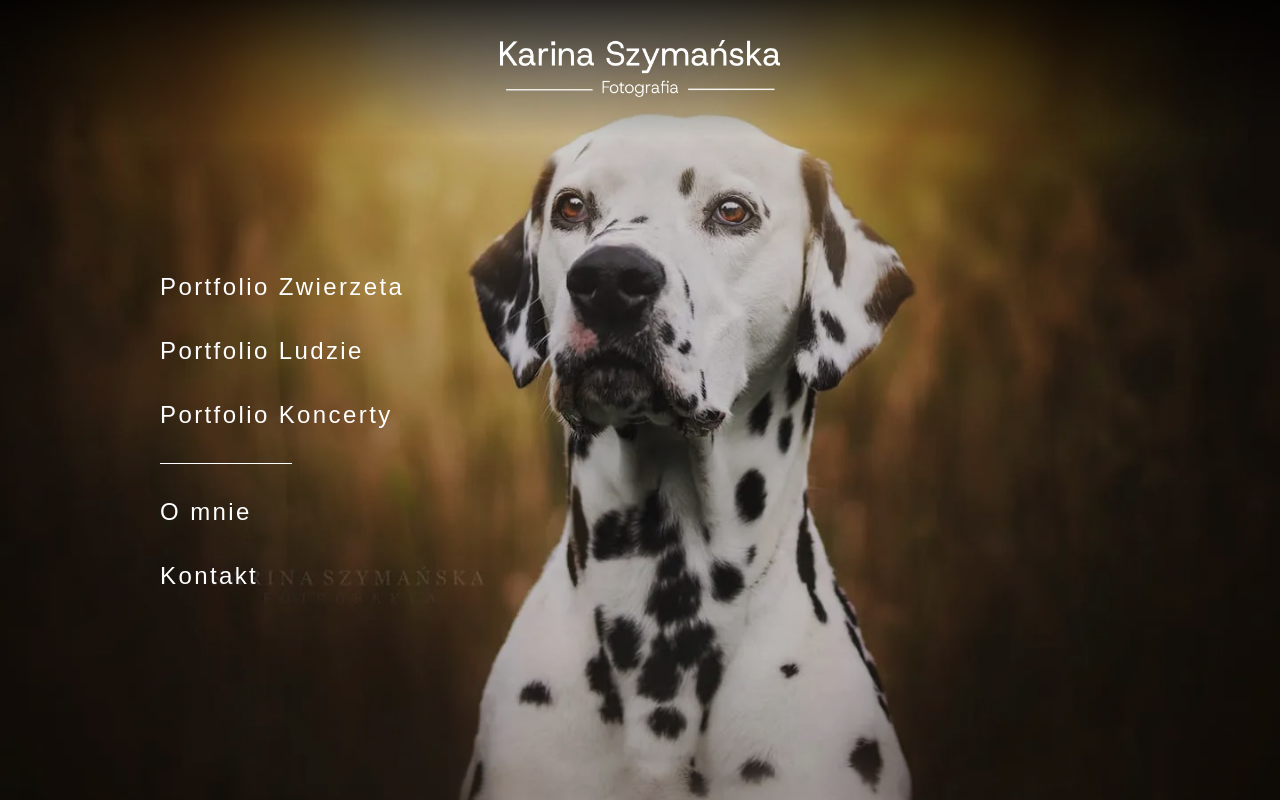
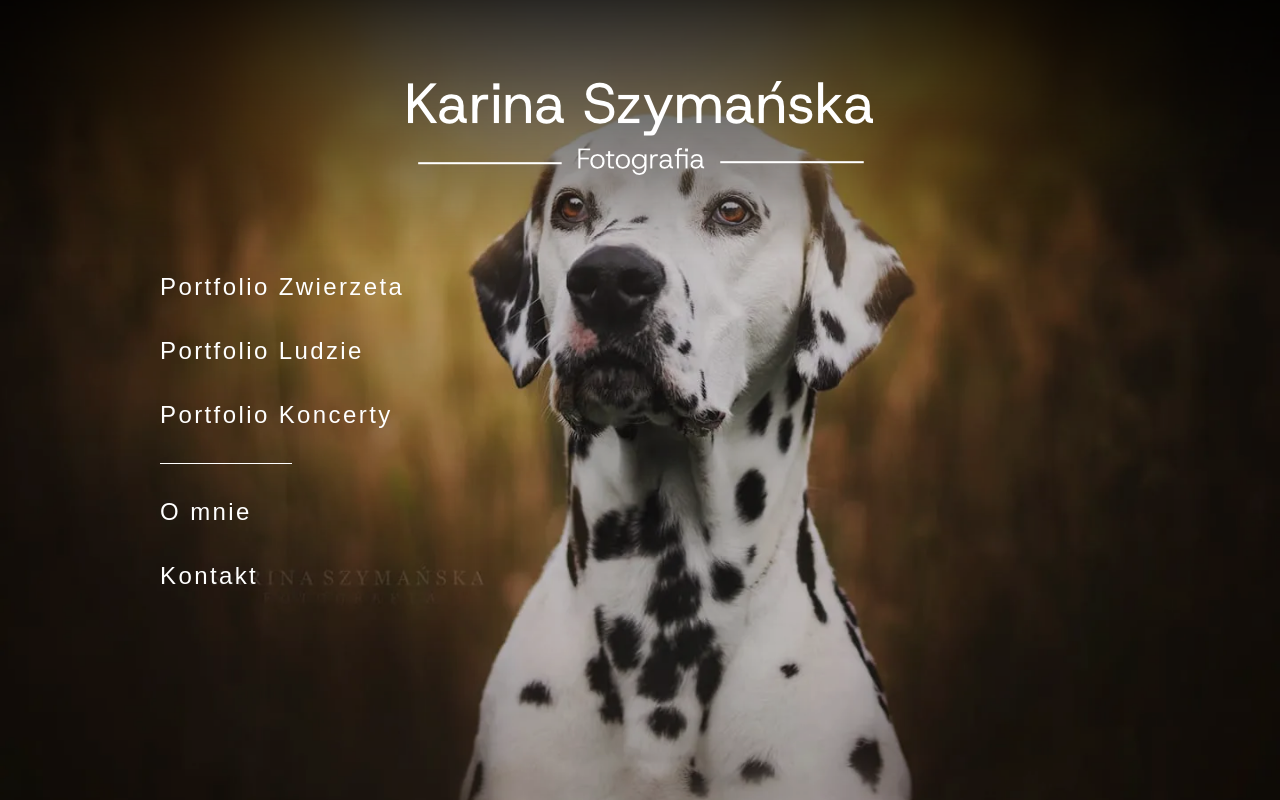
Before and after one commit to Swierszczykowaty/Portfolio_Szymanska, a Next.js app: page / in a window 1280 px wide. Built offline with nearby package versions, Linux system fonts and the light colour scheme; a web font is replaced by a local one.

Commit message:
[ADD] - Fotter black screen

```diff
--- a/package.json
+++ b/package.json
@@ -12,7 +12,7 @@
     "@gsap/react": "^2.1.1",
     "ajv": "^8.17.1",
     "gsap": "^3.12.5",
-    "next": "^15.1.1-canary.1",
+    "next": "^15.1.1-canary.4",
     "punycode": "^2.3.1",
     "react": "^19.0.0",
     "react-dom": "^19.0.0",
--- a/src/app/About/page.tsx
+++ b/src/app/About/page.tsx
@@ -7,7 +7,6 @@ import { useGSAP } from '@gsap/react';
 import Aboutphoto from '../../../public/photos/concert/1.webp'
 
 gsap.registerPlugin(useGSAP);
-
 const About = () => {
   useGSAP(() => {
     gsap.fromTo(
--- a/src/app/Portfolio_dogs/page.tsx
+++ b/src/app/Portfolio_dogs/page.tsx
@@ -67,11 +67,6 @@ const Portfolio_dogs = () => {
     const prevIndex = (currentImageIndex - 1 + photos_dogs.length) % photos_dogs.length;
     setCurrentImageSrc(photos_dogs[prevIndex].src);
     setCurrentImageIndex(prevIndex);
-    gsap.fromTo(
-      ".modalBack",
-      { x:50,  duration: 2 },
-      { x:0 }
-    );
   };
 
   // Funkcja do przechodzenia do następnego zdjęcia
@@ -79,11 +74,6 @@ const Portfolio_dogs = () => {
     const nextIndex = (currentImageIndex + 1) % photos_dogs.length;
     setCurrentImageSrc(photos_dogs[nextIndex].src);
     setCurrentImageIndex(nextIndex);
-    gsap.fromTo(
-      ".modalBack",
-      { x:-50,  duration: 2 },
-      { x:0,  }
-    );
   };
 
   return (
@@ -101,7 +91,7 @@ const Portfolio_dogs = () => {
       {isModalOpen && (
         <div className="modalBlack fixed inset-0  bg-black/90 flex justify-center items-center z-50 py-16" onClick={closeModal}>
           <div className="relative h-full w-full modal">
-            <Image src={currentImageSrc} fill alt="Zoom" className="modalBack  w-full h-full object-contain" />
+            <Image src={currentImageSrc} fill alt="Zoom" className="w-full h-full object-contain" />
             <button
               onClick={(e) => {
                 e.stopPropagation();
--- a/src/app/page.tsx
+++ b/src/app/page.tsx
@@ -13,7 +13,7 @@ import hero4 from '../../public/photos/dogs/9.webp';
 import gsap from "gsap";
 import { useGSAP } from '@gsap/react';
 gsap.registerPlugin(useGSAP);
-
+import logo from '../../public/logo/karina_logo_white.png'
 
 const Hero = () => {
   useGSAP(() => {
@@ -42,14 +42,12 @@ const Hero = () => {
   return (
     <>
       <div className="h-[100vh] relative">
-        <div className='fixed top-0 z-50 flex items-center justify-center w-full py-10 bg-gradient-to-b from-black/80 '>
+        <div className='fixed top-0 z-50 flex items-center justify-center w-full bg-gradient-to-b from-black/80 '>
         <Link href="/">
-          <div className='navherotxt opacity-0'>
+          <div className='navherotxt flex items-center justify-center opacity-0 w-[250px] md:w-full h-44 md:h-64'>
             <Image
-              src="/logo/karina_logo_white.png"
+              src={logo}
               alt="logo"
-              width={280}
-              height={40}
             />
           </div>
         </Link>
```
Also changed, not shown: src/Components/Footer.tsx (+8 -4 lines), 1 other file (tests, documents, lock files or other folders).
